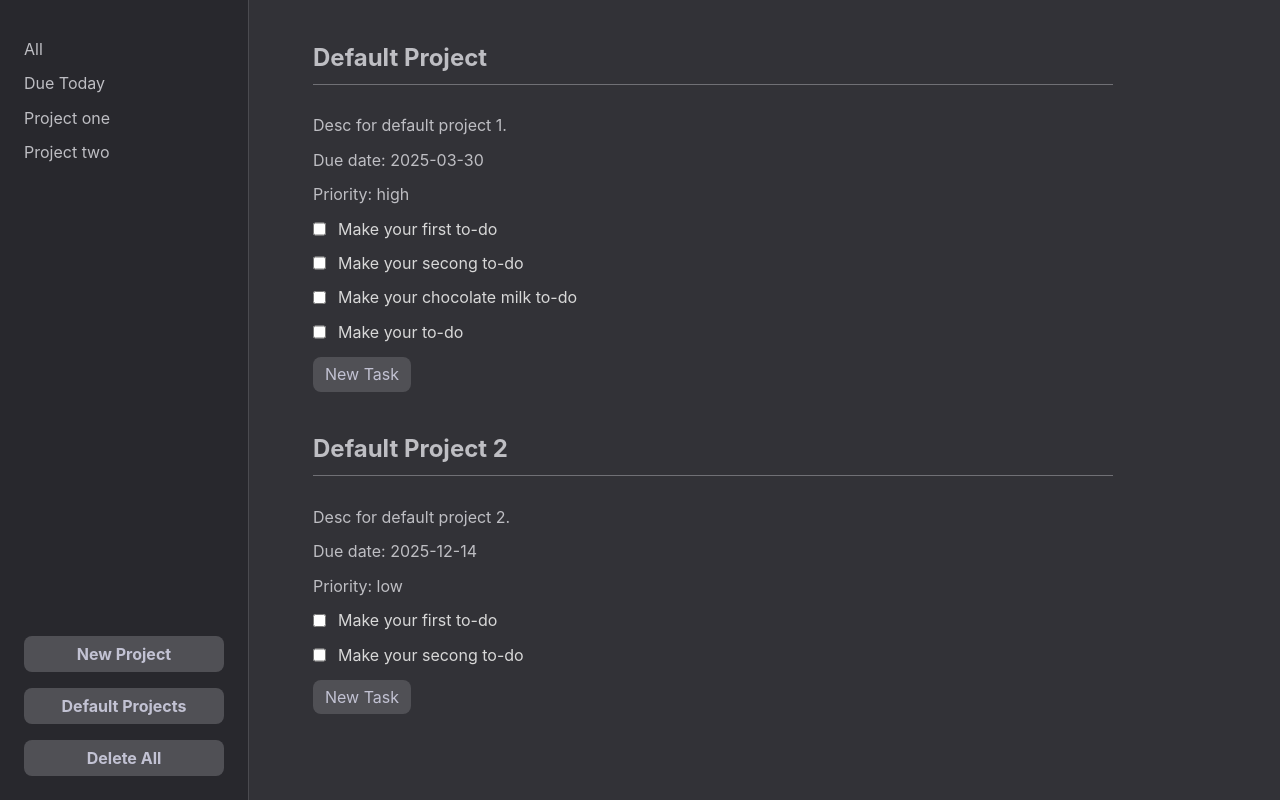
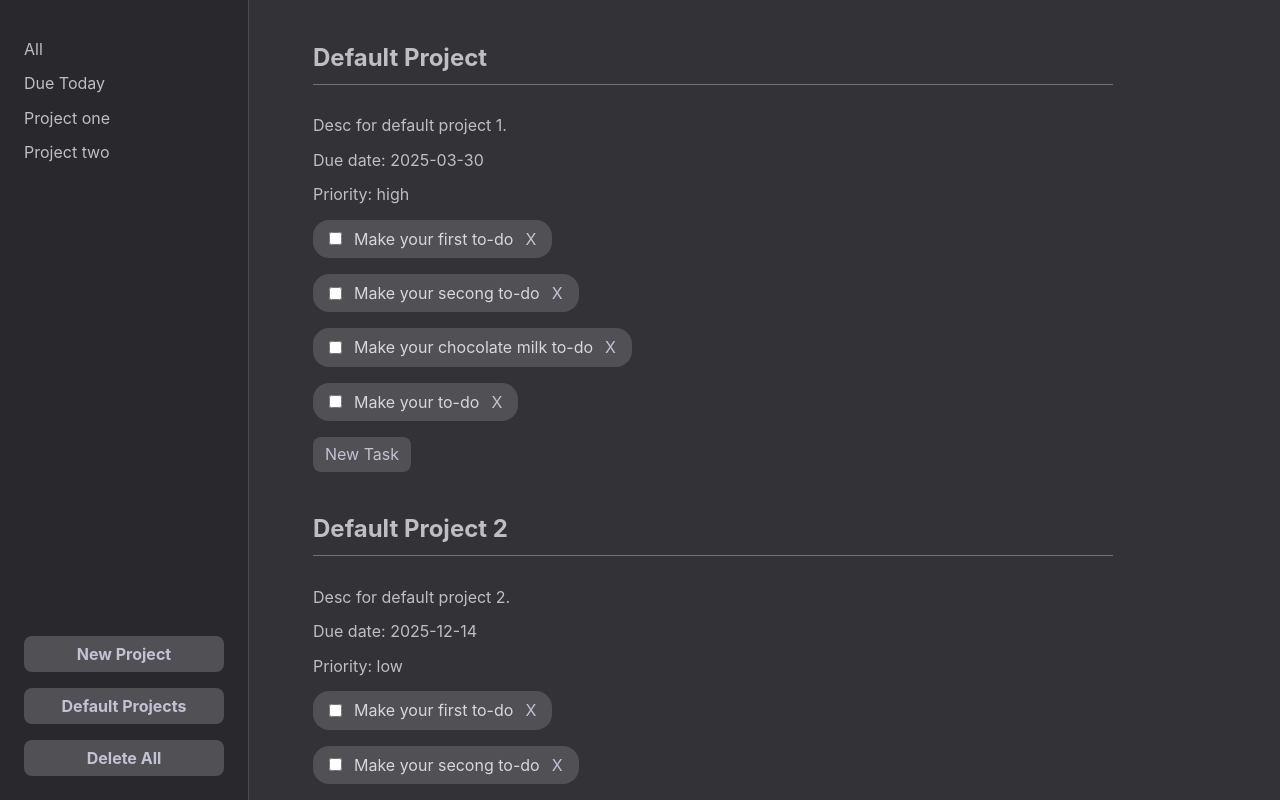
Before and after one commit to Zoldyako/top-course-projects, a website built with webpack: page 011-to-do-app/src/template.html in a window 1280 px wide. Both pictures are taken after a click on the button "Default Projects". Built offline with nearby package versions, Linux system fonts and the light colour scheme.

Commit message:
UPDATE tasks, adds delete button, new styles

```diff
--- /dev/null
+++ b/011-to-do-app/src/scripts/deleteTask.js
@@ -0,0 +1,13 @@
+import { renderProjects } from "./renderProjects";
+
+export default function deleteTask(project, target) {
+  const taskToDelete = target.parentNode.classList.item(1);
+  let task = localStorage.getItem(project.id);
+
+  task = JSON.parse(task);
+  task.tasks.splice(taskToDelete, 1);
+  task = JSON.stringify(task);
+
+  localStorage.setItem(project.id, task);
+  renderProjects();
+}
--- a/011-to-do-app/src/scripts/renderProjects.js
+++ b/011-to-do-app/src/scripts/renderProjects.js
@@ -1,19 +1,18 @@
 import createNewTask from "./createNewTask";
-
+import deleteTask from "./deleteTask";
 
 function createProjectDiv(id, project) {
-
   project = JSON.parse(project);
 
-  const projectDiv = document.createElement('div');
-  const title = document.createElement('h4');
-  const desc = document.createElement('p');
-  const dueDate = document.createElement('p');
-  const priority = document.createElement('p');
-  const tasks = document.createElement('div');
-  const newTaskBtn = document.createElement('button');
+  const projectDiv = document.createElement("div");
+  const title = document.createElement("h4");
+  const desc = document.createElement("p");
+  const dueDate = document.createElement("p");
+  const priority = document.createElement("p");
+  const tasks = document.createElement("div");
+  const newTaskBtn = document.createElement("button");
 
-  projectDiv.classList.add('project', id);
+  projectDiv.classList.add("project", id);
   title.innerText = project.title;
   desc.innerText = project.desc;
   dueDate.innerText = `Due date: ${project.dueDate}`;
@@ -21,11 +20,11 @@ function createProjectDiv(id, project) {
 
   getTasks(project, tasks);
 
-  newTaskBtn.innerText = 'New Task';
-  newTaskBtn.className = 'newTaskBtn';
+  newTaskBtn.innerText = "New Task";
+  newTaskBtn.className = "newTaskBtn";
 
-  newTaskBtn.addEventListener('click', (event) => {
-    const modal = document.querySelector('.new-task-btn');
+  newTaskBtn.addEventListener("click", (event) => {
+    const modal = document.querySelector(".new-task-btn");
     modal.showModal();
     createNewTask(event);
   });
@@ -37,30 +36,38 @@ function createProjectDiv(id, project) {
   return projectDiv;
 }
 
+function getTasks(project, tasks) {
+  project.tasks.forEach((task, index) => {
+    const taskDiv = document.createElement("div");
+    const taskElement = document.createElement("label");
+    const checkbox = document.createElement("input");
+    const deleteTaskBtn = document.createElement("button");
 
-function getTasks(project, tasks) {
-  project.tasks.forEach(task => {
-    const taskDiv = document.createElement('div');
-    const taskElement = document.createElement('label');
-    const checkbox = document.createElement('input');
+    checkbox.type = "checkbox";
+    taskDiv.classList.add("task", index);
+    taskElement.innerText = task;
 
-    checkbox.type = 'checkbox';
-    taskDiv.className = 'task';
-    taskElement.innerText = task;
-    taskDiv.append(checkbox, taskElement);
+    deleteTaskBtn.innerText = "X";
+    deleteTaskBtn.classList.add("delete-btn");
+    deleteTaskBtn.addEventListener("click", () => {
+      deleteTask(project, event.currentTarget);
+    });
+
+    taskDiv.append(checkbox, taskElement, deleteTaskBtn);
 
     return tasks.appendChild(taskDiv);
   });
 }
 
-
 export function renderProjects() {
-  const projectsSection = document.querySelector('.projects-section');
-  projectsSection.innerText = '';
+  const projectsSection = document.querySelector(".projects-section");
+  projectsSection.innerText = "";
 
   for (let i = 0; i < localStorage.length; i++) {
     const project = localStorage.getItem(i);
     const projectDiv = createProjectDiv(i, project);
-    projectDiv ? projectsSection.appendChild(projectDiv) : projectsSection.innetText = 'no projects found';
-  };
+    projectDiv
+      ? projectsSection.appendChild(projectDiv)
+      : (projectsSection.innetText = "no projects found");
+  }
 }
--- a/011-to-do-app/src/styles/buttons.css
+++ b/011-to-do-app/src/styles/buttons.css
@@ -1,17 +1,27 @@
 button {
-    color: #C2C2D3;
+    color: #c2c2d3;
     background-color: #505055;
     border: none;
     border-radius: 8px;
     padding: 8px 12px;
 
     &:hover {
-        color: #2C2C2F;
+        color: #2c2c2f;
         background-color: #808085;
     }
 
     &:active {
-        color: #C2C2D3;
+        color: #c2c2d3;
         background-color: #101015;
     }
 }
+
+.delete-btn {
+    background-color: unset;
+    padding: 0;
+
+    &:hover {
+        color: red;
+        background-color: unset;
+    }
+}
--- a/011-to-do-app/src/styles/index.css
+++ b/011-to-do-app/src/styles/index.css
@@ -1,5 +1,5 @@
 :root {
-    color: rgb(190, 190 ,195);
+    color: rgb(190, 190, 195);
     font-family: Inter, Helvetica, sans-serif, system-ui;
 }
 
@@ -60,30 +60,37 @@ body {
 }
 
 .project {
-
     & h4 {
-       font-size: 1.5rem;
-       padding: 12px 0;
-       border-bottom: 1px solid #707075;
+        font-size: 1.5rem;
+        padding: 12px 0;
+        border-bottom: 1px solid #707075;
     }
 }
 
 .task {
     display: flex;
+    align-items: center;
     gap: 12px;
 
+    background-color: #505055;
     color: rgb(216, 216, 216);
     width: fit-content;
     border-radius: 16px;
     margin: 16px 0;
+    padding: 10px 16px;
 
     & p {
         margin: 0;
     }
+
+    &:hover {
+        color: #2c2c2f;
+        background-color: #808085;
+    }
 }
 
 #modal {
-     max-width: 600px;
+    max-width: 600px;
 }
 
 #modal::backdrop {
@@ -95,7 +102,9 @@ body {
 .status-container {
     display: flex;
 
-    & p, label, input {
+    & p,
+    label,
+    input {
         margin: 0 4px 0 0;
     }
 }
```
Also changed, not shown: 011-to-do-app/src/scripts/createNewTask.js (+5 -6 lines).
